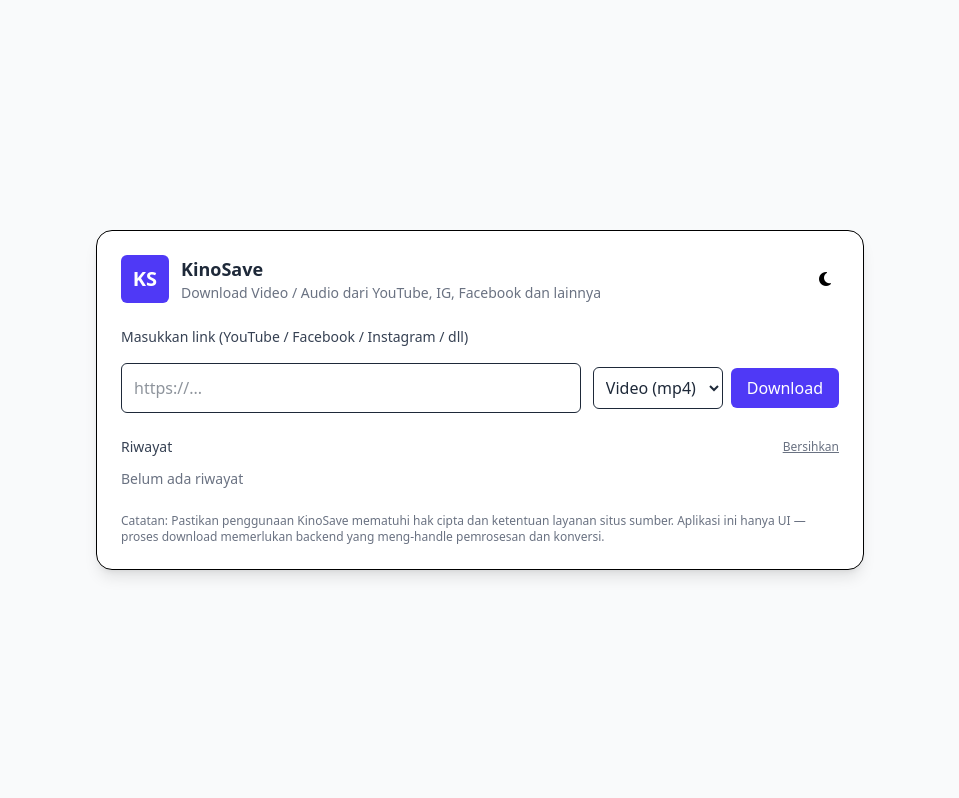
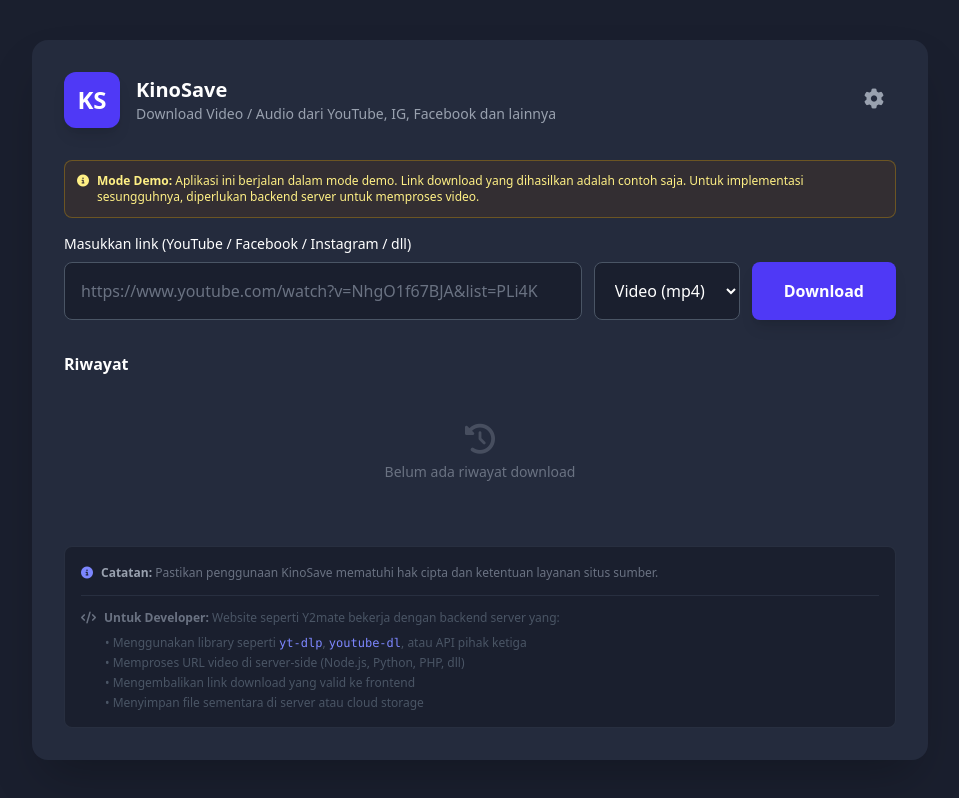
Before and after one commit to Farhan-L4h/kinosave, a React (Vite) app: page / in a window 1280 px wide. Shown: the whole page, without its empty margins (160-1119 px from the left). Built offline with nearby package versions, Linux system fonts and the light colour scheme.

Commit message:
feat: update KinoSave component for demo mode and enhance UI design

```diff
--- a/src/Conten.tsx
+++ b/src/Conten.tsx
@@ -75,11 +75,8 @@
   const [result, setResult] = useState<DownloadResult | null>(null);
   const [error, setError] = useState<string | null>(null);
   const [history, setHistory] = useState<HistoryEntry[]>([]);
-  const [dark, setDark] = useState(() => {
-    // default to prefers-color-scheme
-    return window.matchMedia && window.matchMedia("(prefers-color-scheme: dark)").matches;
-  });
-  const [demoMode] = useState(false); // set true to force demo mode
+  const [dark] = useState(true); // Always dark mode
+  const [demoMode] = useState(true); // Demo mode enabled - no backend needed
 
   useEffect(() => {
     setHistory(readHistory());
@@ -125,10 +122,21 @@
     try {
       if (demoMode) {
         // Simulate result in demo mode
-        await new Promise((r) => setTimeout(r, 800));
+        await new Promise((r) => setTimeout(r, 1200));
+
+        // Extract video ID from YouTube URL for demo purposes
+        let videoId = "demo";
+        try {
+          const urlObj = new URL(url);
+          videoId = urlObj.searchParams.get("v") || urlObj.pathname.split("/").pop() || "demo";
+        } catch (e) {
+          // Use URL hash if can't parse
+          videoId = url.substring(url.length - 8);
+        }
+
         const fake: DownloadResult = {
-          downloadUrl: `https://kinosave.example/download/${encodeURIComponent(url)}?type=${type}`,
-          filename: `kinosave-${type}-${Date.now()}.mp4`,
+          downloadUrl: `https://demo.kinosave.com/download/${videoId}.${type === 'audio' ? 'mp3' : 'mp4'}`,
+          filename: `kinosave-${videoId}-${type}.${type === 'audio' ? 'mp3' : 'mp4'}`,
         };
         setResult(fake);
         setLoading(false);
@@ -176,101 +184,203 @@
   }
 
   return (
-    <div className="min-h-screen flex items-center justify-center bg-gray-50 dark:bg-gray-900 p-6">
-      <div className="w-full max-w-3xl bg-white dark:bg-gray-800 border dark:border-gray-700 rounded-2xl shadow-lg p-6">
-        <header className="flex items-center justify-between mb-6">
-          <div className="flex items-center gap-3">
-            <div className="w-12 h-12 rounded-md bg-indigo-600 flex items-center justify-center text-white text-xl font-semibold">KS</div>
+    <div className="min-h-screen bg-[#1a1f2e] p-6 flex items-center justify-center">
+      <div className="w-full max-w-4xl">
+        <div className="bg-[#242b3d] rounded-2xl shadow-2xl p-8">
+          {/* Header */}
+          <header className="flex items-center justify-between mb-8">
+            <div className="flex items-center gap-4">
+              <div className="w-14 h-14 rounded-xl bg-indigo-600 flex items-center justify-center text-white text-2xl font-bold shadow-lg">
+                KS
+              </div>
               <div>
-              <h1 className="text-lg font-semibold text-gray-800 dark:text-gray-100">KinoSave</h1>
-              <p className="text-sm text-gray-500 dark:text-gray-400">Download Video / Audio dari YouTube, IG, Facebook dan lainnya</p>
+                <h1 className="text-xl font-bold text-white">KinoSave</h1>
+                <p className="text-sm text-gray-400">Download Video / Audio dari YouTube, IG, Facebook dan lainnya</p>
               </div>
             </div>
-
-          <div className="flex items-center gap-3">
             <button
-              aria-label="Toggle theme"
-              onClick={() => setDark((d) => !d)}
-              className="p-2 rounded hover:bg-gray-100 dark:hover:bg-gray-700"
+              className="p-3 rounded-lg hover:bg-gray-700 text-gray-400 transition-colors"
+              aria-label="Settings"
             >
-              <i className={`fas ${dark ? "fa-sun" : "fa-moon"}`}></i>
+              <i className="fas fa-cog text-xl"></i>
             </button>
-          </div>
           </header>
 
+          {/* Main Form */}
           <main>
+            {demoMode && (
+              <div className="mb-4 p-3 rounded-lg bg-yellow-900/20 border border-yellow-500/30 text-yellow-200 text-xs flex items-start gap-2">
+                <i className="fas fa-info-circle mt-0.5"></i>
+                <span>
+                  <strong>Mode Demo:</strong> Aplikasi ini berjalan dalam mode demo. Link download yang dihasilkan adalah contoh saja.
+                  Untuk implementasi sesungguhnya, diperlukan backend server untuk memproses video.
+                </span>
+              </div>
+            )}
+
             <form onSubmit={handleSubmit} className="space-y-4">
-            <label className="block text-sm font-medium text-gray-700 dark:text-gray-200">Masukkan link (YouTube / Facebook / Instagram / dll)</label>
-            <div className="flex gap-3">
+              <label className="block text-sm font-medium text-white mb-2">
+                Masukkan link (YouTube / Facebook / Instagram / dll)
+              </label>
+
+              <div className="flex gap-3 flex-wrap sm:flex-nowrap">
                 <input
                   value={url}
                   onChange={(e) => setUrl(e.target.value)}
-                placeholder="https://..."
-                className="flex-1 rounded-md border p-3 focus:outline-none focus:ring focus:border-indigo-300 bg-white dark:bg-gray-900 text-gray-800 dark:text-gray-100"
+                  placeholder="https://www.youtube.com/watch?v=NhgO1f67BJA&list=PLi4K"
+                  className="flex-1 min-w-0 rounded-lg border border-gray-600 bg-[#1a1f2e] p-4 text-white placeholder-gray-500 focus:outline-none focus:ring-2 focus:ring-indigo-500 focus:border-transparent transition-all"
                 />
-
-              <div className="flex items-center gap-2">
-                <select value={type} onChange={(e) => setType(e.target.value as "video" | "audio")} className="rounded-md p-2 border bg-white dark:bg-gray-900 text-gray-800 dark:text-gray-100">
+                <select
+                  value={type}
+                  onChange={(e) => setType(e.target.value as "video" | "audio")}
+                  className="rounded-lg border border-gray-600 bg-[#1a1f2e] px-4 py-3 text-white focus:outline-none focus:ring-2 focus:ring-indigo-500 cursor-pointer"
+                >
                   <option value="video">Video (mp4)</option>
                   <option value="audio">Audio (mp3)</option>
                 </select>
                 <button
+                  type="submit"
                   disabled={loading}
-                  className="px-4 py-2 rounded-md bg-indigo-600 text-white font-medium hover:bg-indigo-700 disabled:opacity-60"
+                  className="px-8 py-3 rounded-lg bg-indigo-600 text-white font-semibold hover:bg-indigo-700 disabled:opacity-50 disabled:cursor-not-allowed transition-all shadow-lg hover:shadow-indigo-500/50"
                 >
                   {loading ? "Memproses..." : "Download"}
                 </button>
               </div>
+
+              {error && (
+                <div className="p-4 rounded-lg bg-red-900/30 border border-red-500/50 text-red-300 text-sm">
+                  <i className="fas fa-exclamation-circle mr-2"></i>
+                  {error}
                 </div>
-
-            {error && <div className="text-sm text-red-600">{error}</div>}
+              )}
 
               {result && (
-              <div className="p-3 rounded-md bg-gray-50 dark:bg-gray-900 border dark:border-gray-700">
+                <div className="p-4 rounded-lg bg-green-900/30 border border-green-500/50">
                   <div className="flex items-center justify-between">
                     <div>
-                    <div className="text-sm font-medium text-gray-800 dark:text-gray-100">Hasil</div>
-                    <div className="text-xs text-gray-500 dark:text-gray-400">{result.filename || "file"}</div>
+                      <div className="text-sm font-medium text-green-300 mb-1">
+                        <i className="fas fa-check-circle mr-2"></i>
+                        Berhasil diproses
+                      </div>
+                      <div className="text-xs text-gray-400">{result.filename || "file"}</div>
                     </div>
                     <div className="flex items-center gap-2">
-                    <a href={result.downloadUrl} className="px-3 py-1 border rounded-md" target="_blank" rel="noreferrer">Buka link</a>
-                    <button onClick={() => copyToClipboard(result.downloadUrl)} className="px-3 py-1 border rounded-md">Salin</button>
+                      <a
+                        href={result.downloadUrl}
+                        className="px-4 py-2 bg-indigo-600 hover:bg-indigo-700 text-white rounded-lg transition-colors text-sm font-medium"
+                        target="_blank"
+                        rel="noreferrer"
+                      >
+                        <i className="fas fa-download mr-2"></i>
+                        Download
+                      </a>
+                      <button
+                        onClick={() => copyToClipboard(result.downloadUrl)}
+                        className="p-2 hover:bg-gray-700 rounded-lg transition-colors text-gray-400"
+                        title="Salin link"
+                      >
+                        <i className="fas fa-copy"></i>
+                      </button>
                     </div>
                   </div>
                 </div>
               )}
             </form>
 
-          <section className="mt-6">
-            <div className="flex items-center justify-between">
-              <h3 className="text-sm font-medium text-gray-700 dark:text-gray-200">Riwayat</h3>
-              <div className="text-xs text-gray-500">
-                <button onClick={clearHistory} className="underline">Bersihkan</button>
+            {/* History Section */}
+            <section className="mt-8">
+              <div className="flex items-center justify-between mb-4">
+                <h3 className="text-base font-semibold text-white">Riwayat</h3>
+                {history.length > 0 && (
+                  <button
+                    onClick={clearHistory}
+                    className="text-xs text-indigo-400 hover:text-indigo-300 underline transition-colors"
+                  >
+                    Bersihkan
+                  </button>
+                )}
+              </div>
+
+              <div className="space-y-2 max-h-64 overflow-y-auto custom-scrollbar">
+                {history.length === 0 ? (
+                  <div className="text-center py-8 text-gray-500">
+                    <i className="fas fa-history text-3xl mb-2 opacity-50"></i>
+                    <p className="text-sm">Belum ada riwayat download</p>
+                  </div>
+                ) : (
+                  history.map((h, idx) => (
+                    <div
+                      key={idx}
+                      className="flex items-center justify-between p-4 rounded-lg bg-[#1a1f2e] hover:bg-[#1e2433] transition-colors border border-gray-700/50"
+                    >
+                      <div className="flex-1 min-w-0 mr-4">
+                        <div className="text-sm font-medium text-white truncate mb-1">
+                          {h.url}
+                        </div>
+                        <div className="text-xs text-gray-500 flex items-center gap-3">
+                          <span className="inline-flex items-center">
+                            <i className={`fas ${h.type === 'video' ? 'fa-video' : 'fa-music'} mr-1`}></i>
+                            {h.type}
+                          </span>
+                          <span>
+                            <i className="far fa-clock mr-1"></i>
+                            {new Date(h.createdAt).toLocaleString('id-ID', {
+                              day: '2-digit',
+                              month: '2-digit',
+                              year: 'numeric',
+                              hour: '2-digit',
+                              minute: '2-digit'
+                            })}
+                          </span>
                         </div>
                       </div>
-
-            <div className="mt-3 space-y-2 max-h-48 overflow-auto">
-              {history.length === 0 && <div className="text-sm text-gray-500">Belum ada riwayat</div>}
-              {history.map((h, idx) => (
-                <div key={idx} className="flex items-center justify-between p-2 rounded-md hover:bg-gray-100 dark:hover:bg-gray-700">
-                  <div className="flex-1 min-w-0">
-                    <div className="text-sm font-medium text-gray-800 dark:text-gray-100 truncate">{h.url}</div>
-                    <div className="text-xs text-gray-500 dark:text-gray-400">{h.type} • {new Date(h.createdAt).toLocaleString()}</div>
-                  </div>
-                  <div className="flex items-center gap-2 ml-3">
-                    <button title="Gunakan" onClick={() => useHistoryItem(h)} className="p-2 rounded hover:bg-gray-100 dark:hover:bg-gray-700"><i className="fas fa-redo"></i></button>
-                    <button title="Salin" onClick={() => copyToClipboard(h.url)} className="p-2 rounded hover:bg-gray-100 dark:hover:bg-gray-700"><i className="fas fa-copy"></i></button>
+                      <div className="flex items-center gap-2">
+                        <button
+                          title="Gunakan lagi"
+                          onClick={() => useHistoryItem(h)}
+                          className="p-2 hover:bg-gray-700 rounded-lg transition-colors text-gray-400 hover:text-indigo-400"
+                        >
+                          <i className="fas fa-redo text-sm"></i>
+                        </button>
+                        <button
+                          title="Salin URL"
+                          onClick={() => copyToClipboard(h.url)}
+                          className="p-2 hover:bg-gray-700 rounded-lg transition-colors text-gray-400 hover:text-indigo-400"
+                        >
+                          <i className="fas fa-copy text-sm"></i>
+                        </button>
                       </div>
                     </div>
-              ))}
+                  ))
+                )}
               </div>
             </section>
 
-          <section className="mt-6 text-xs text-gray-500">
-            <p>Catatan: Pastikan penggunaan KinoSave mematuhi hak cipta dan ketentuan layanan situs sumber. Aplikasi ini hanya UI — proses download memerlukan backend yang meng-handle pemrosesan dan konversi.</p>
+            {/* Footer Note */}
+            <section className="mt-8 p-4 rounded-lg bg-[#1a1f2e] border border-gray-700/50">
+              <p className="text-xs text-gray-500 leading-relaxed mb-3">
+                <i className="fas fa-info-circle mr-2 text-indigo-400"></i>
+                <strong className="text-gray-400">Catatan:</strong> Pastikan penggunaan KinoSave mematuhi hak cipta dan ketentuan layanan situs sumber.
+              </p>
+
+              {demoMode && (
+                <div className="pt-3 border-t border-gray-700/50">
+                  <p className="text-xs text-gray-600 leading-relaxed">
+                    <i className="fas fa-code mr-2 text-gray-500"></i>
+                    <strong className="text-gray-500">Untuk Developer:</strong> Website seperti Y2mate bekerja dengan backend server yang:
+                  </p>
+                  <ul className="mt-2 ml-6 text-xs text-gray-600 space-y-1">
+                    <li>• Menggunakan library seperti <code className="text-indigo-400">yt-dlp</code>, <code className="text-indigo-400">youtube-dl</code>, atau API pihak ketiga</li>
+                    <li>• Memproses URL video di server-side (Node.js, Python, PHP, dll)</li>
+                    <li>• Mengembalikan link download yang valid ke frontend</li>
+                    <li>• Menyimpan file sementara di server atau cloud storage</li>
+                  </ul>
+                </div>
+              )}
             </section>
           </main>
         </div>
       </div>
+    </div>
   );
 }
--- a/src/index.css
+++ b/src/index.css
@@ -15,3 +15,22 @@
   width: 100%;
   min-height: 100vh;
 }
+
+/* Custom Scrollbar for dark theme */
+.custom-scrollbar::-webkit-scrollbar {
+  width: 8px;
+}
+
+.custom-scrollbar::-webkit-scrollbar-track {
+  background: #1a1f2e;
+  border-radius: 4px;
+}
+
+.custom-scrollbar::-webkit-scrollbar-thumb {
+  background: #4b5563;
+  border-radius: 4px;
+}
+
+.custom-scrollbar::-webkit-scrollbar-thumb:hover {
+  background: #6b7280;
+}
```
Also changed, not shown: 1 other file (tests, documents, lock files or other folders). Lines whose indentation alone changed are shown as unchanged.
